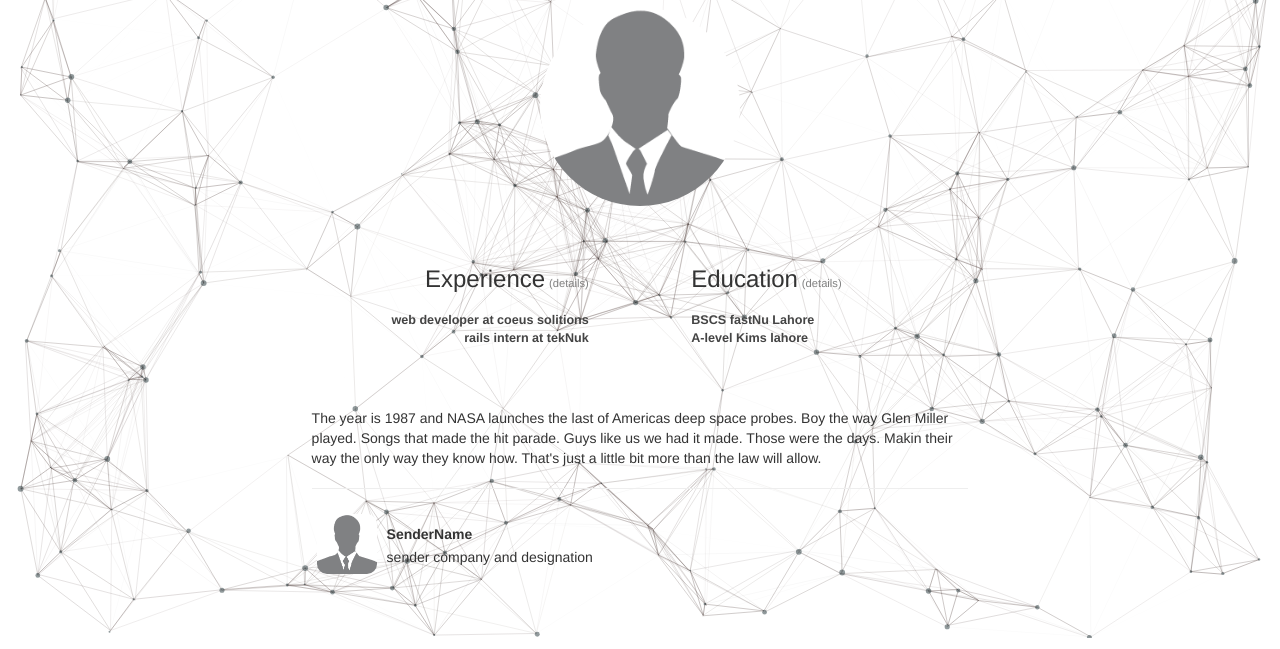
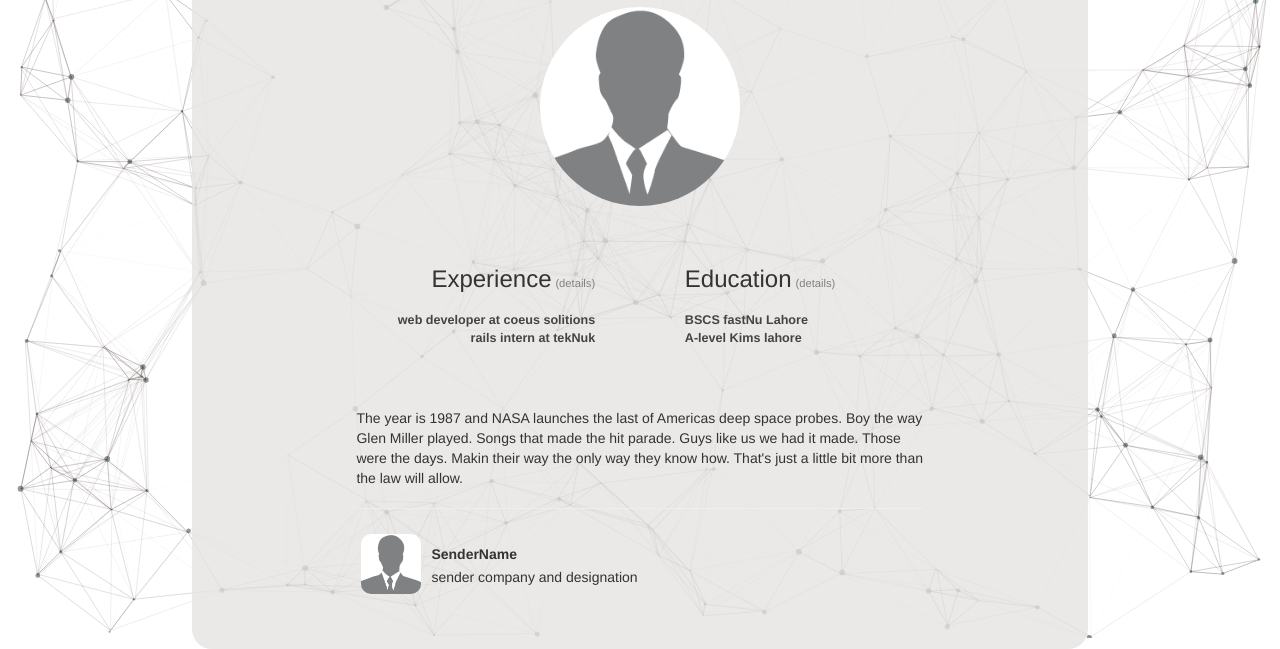
Before and after one commit to adeel-ahmad-awan/personal-portfolio-minimal-theme-, a plain HTML site: page index.html in a window 1280 px wide. Shown: the part 162-811 px from the top of the page. Drawn offline with nearby package versions, Linux system fonts and the light colour scheme; animation ran at ten frames a second.

Commit message:
changed some visual aspect

```diff
--- a/css/styles.css
+++ b/css/styles.css
@@ -4,10 +4,15 @@
 }
 
 body {
-  max-width: 80%;
+  max-width: 70%;
   margin-left: auto;
   margin-right: auto;
-  padding: 0px 0px 40px 0px;
+  padding: 0px 0px 0px 0px;
+}
+
+.mainContentsWrapper {
+    background-color: rgba(229, 228, 226 , 0.8);
+    border-radius: 20px;
 }
 
 header {
@@ -90,6 +95,7 @@ header {
   max-width: 90%;
   margin-left: auto;
   margin-right: auto;
+  padding-bottom: 20px;
 }
 
 .reference {
--- a/index.html
+++ b/index.html
@@ -24,6 +24,8 @@
 <body>
 
   <div id="particles-js"></div>
+
+  <div class="mainContentsWrapper">
 
     <header class="header text-center">
       <div class="header-name">
@@ -119,6 +121,7 @@
       </div>
     </section>
     <!-- end section class main -->
+  </div>
 
   <!-- loading scripts -->
   <script src="https://ajax.googleapis.com/ajax/libs/jquery/3.3.1/jquery.min.js"></script>
```
Lines whose indentation alone changed are shown as unchanged.
